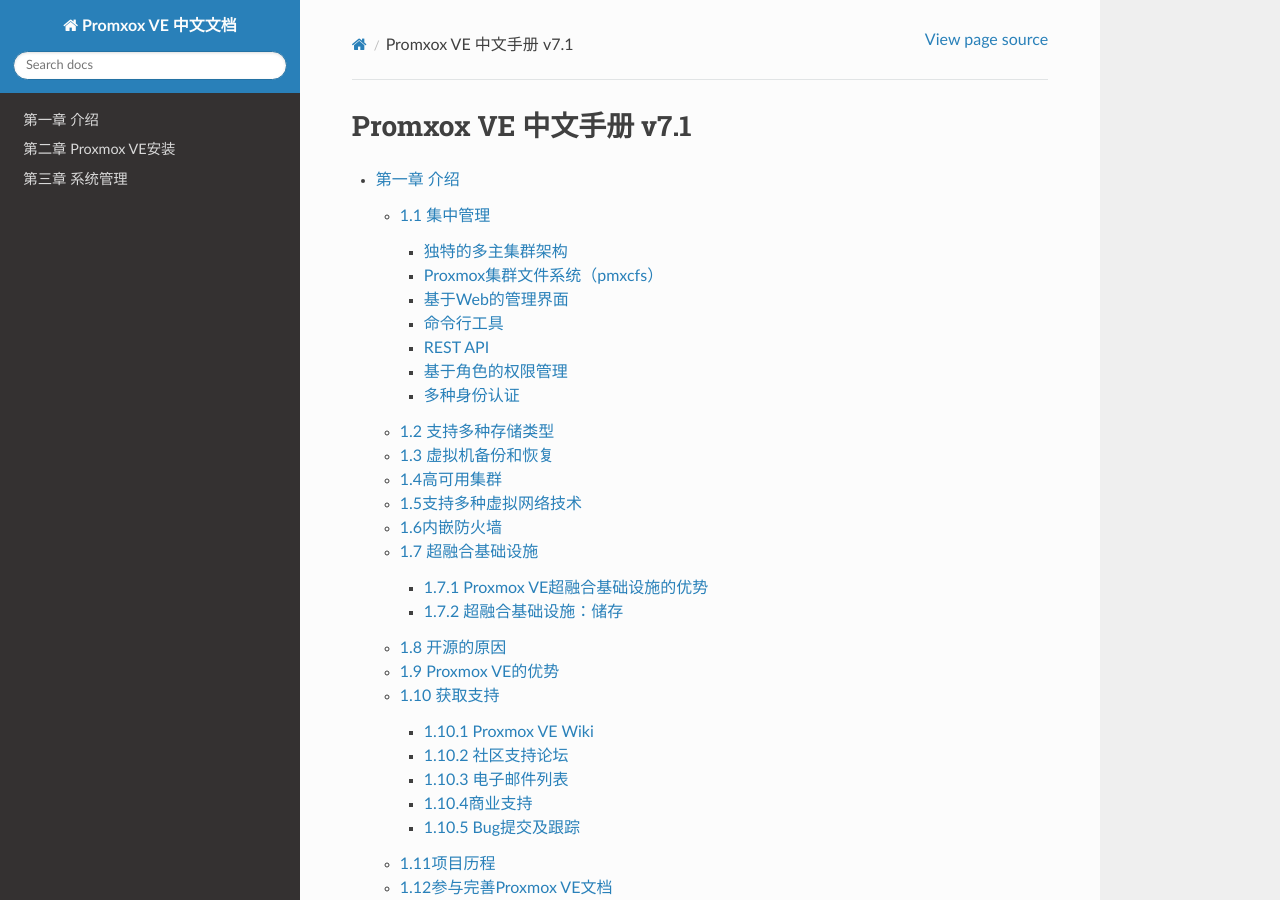
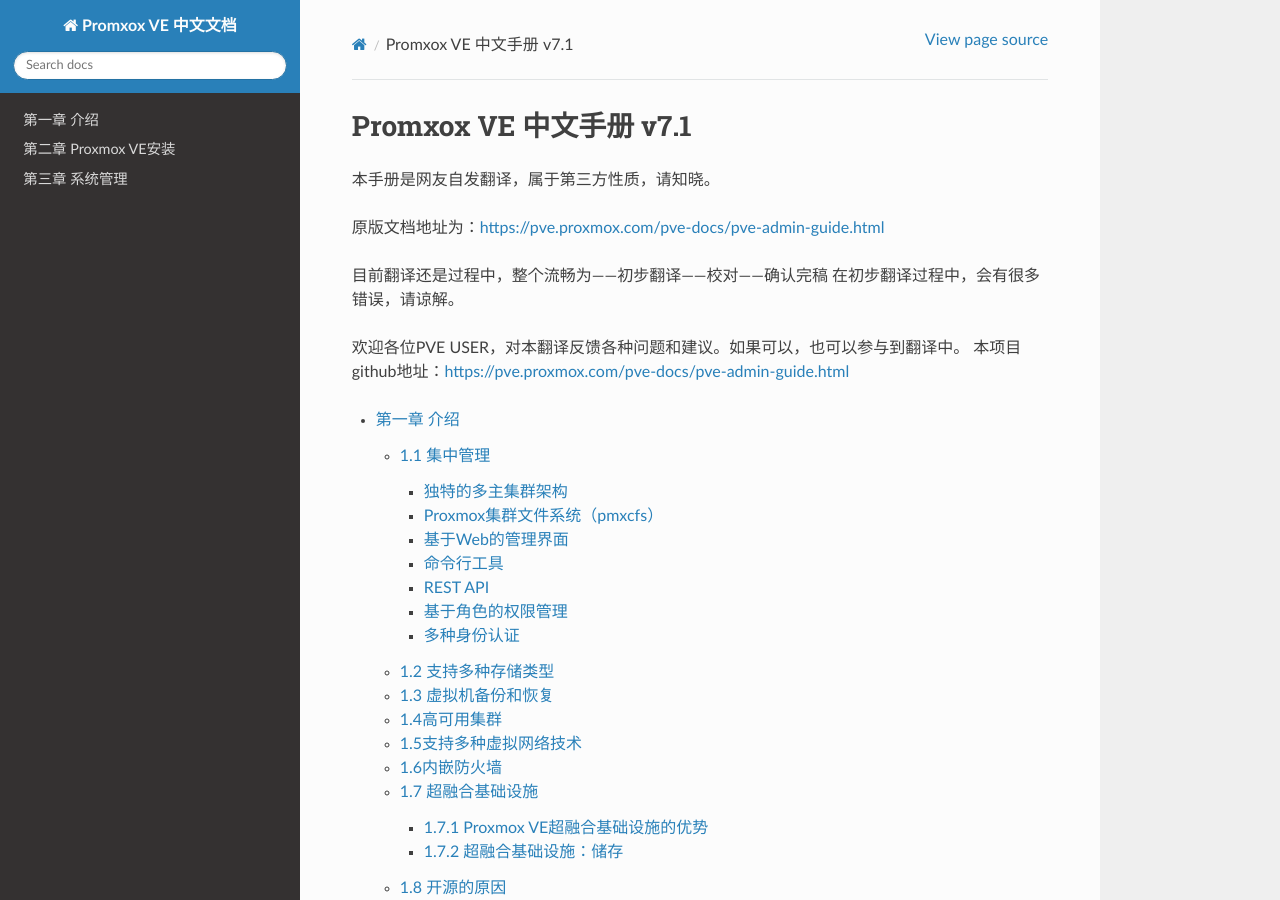
Before and after one commit to jiangcuo/pve-doc-cn, a Sphinx documentation site: the page built from source/index.rst, in a window 1280 px wide and 900 px high. Built offline with Sphinx 7.4.7 and the Read the Docs theme 2.0.0, drawn with Linux system fonts in a browser that asks for light colours; pages that are not in the unit, such as notebooks, are missing from menus.

Commit message:
Update index.rst

```diff
--- a/source/index.rst
+++ b/source/index.rst
@@ -6,6 +6,19 @@
 Promxox VE 中文手册 v7.1
 ===============================
 
+本手册是网友自发翻译，属于第三方性质，请知晓。
+
+原版文档地址为：https://pve.proxmox.com/pve-docs/pve-admin-guide.html
+
+目前翻译还是过程中，整个流畅为——初步翻译——校对——确认完稿
+在初步翻译过程中，会有很多错误，请谅解。
+
+欢迎各位PVE USER，对本翻译反馈各种问题和建议。如果可以，也可以参与到翻译中。
+本项目github地址：https://pve.proxmox.com/pve-docs/pve-admin-guide.html
+
+
+
+
 .. toctree::
    :maxdepth: 3
 
```
